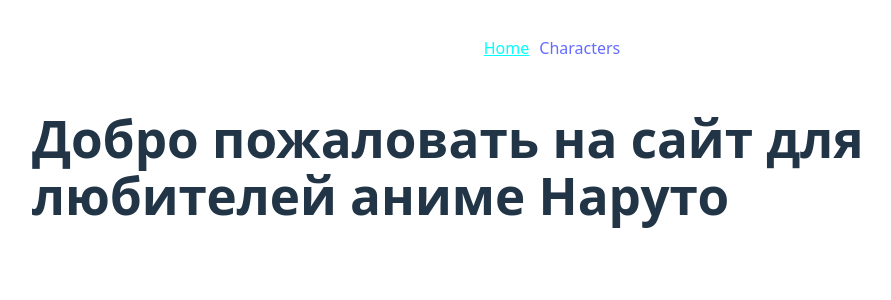
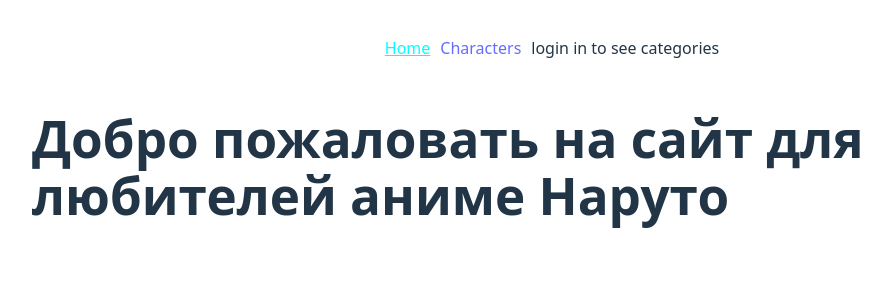
Before and after one commit to quester16/result, a React (Vite) app: page / in a window 1280 px wide. Shown: the top 300 px of the page, without its empty margins (108-999 px from the left). Built offline with nearby package versions, Linux system fonts and the light colour scheme.

Commit message:
add context and protected route

```diff
--- /dev/null
+++ b/src/components/auth-status/AuthStatus.tsx
@@ -0,0 +1,24 @@
+import { useNavigate } from "react-router-dom";
+import { useAuth } from "../../hooks/useAuth";
+
+export const AuthStatus = () => {
+  const { isAuth, signOut } = useAuth();
+  const navigate = useNavigate();
+
+  if (!isAuth) {
+    return <span>login in to see categories</span>;
+  }
+
+  const handleSignOut = () => {
+    signOut(() => {
+      navigate("/");
+    });
+  };
+
+  return (
+    <div>
+      <span>You are logged in!</span>
+      <button onClick={handleSignOut}>Log out</button>
+    </div>
+  );
+};
--- a/src/components/layout/index.tsx
+++ b/src/components/layout/index.tsx
@@ -1,9 +1,12 @@
 import { NavLink, Outlet } from "react-router-dom";
+import { AuthProvider } from "../../providers/AuthProvider";
 import { publicRoute } from "../../router/lib/publicRoutes";
+import { AuthStatus } from "../auth-status/AuthStatus";
 import styles from "./styles.module.scss";
 
 export const Layout = () => {
   return (
+    <AuthProvider>
       <div className={styles.wrapper}>
         <nav>
           <ul>
@@ -27,9 +30,13 @@
                 Characters
               </NavLink>
             </li>
+            <li>
+              <AuthStatus />
+            </li>
           </ul>
         </nav>
         <Outlet />
       </div>
+    </AuthProvider>
   );
 };
--- a/src/components/layout/styles.module.scss
+++ b/src/components/layout/styles.module.scss
@@ -13,6 +13,7 @@
       display: flex;
       gap: 10px;
       justify-content: center;
+      align-items: center;
     }
   }
 }
--- /dev/null
+++ b/src/components/login/Login.tsx
@@ -0,0 +1,28 @@
+import type { FormEvent } from "react";
+import { useLocation, useNavigate } from "react-router-dom";
+import { useAuth } from "../../hooks/useAuth";
+
+export const Login = () => {
+  const { setIsAuth } = useAuth();
+  const navigate = useNavigate();
+  const location = useLocation();
+
+  const fromPath = location.state?.from || "/";
+
+  const handleSubmit = (event: FormEvent<HTMLFormElement>) => {
+    event.preventDefault();
+    setIsAuth(true, () => {
+      navigate(fromPath, {
+        replace: true,
+      });
+    });
+  };
+
+  return (
+    <form onSubmit={handleSubmit}>
+      <input type="email" name="email" />
+      <input type="password" name="password" />
+      <button type="submit">Войти</button>
+    </form>
+  );
+};
--- /dev/null
+++ b/src/components/protected-route/ProtectedRoute.tsx
@@ -0,0 +1,15 @@
+import type { ReactNode } from "react";
+import { Navigate, useLocation } from "react-router-dom";
+import { useAuth } from "../../hooks/useAuth";
+
+export const ProtectedRoute = ({ children }: { children: ReactNode }) => {
+  const { isAuth } = useAuth();
+  const location = useLocation();
+
+  if (!isAuth)
+    return (
+      <Navigate to={"/login"} replace state={{ from: location.pathname }} />
+    );
+
+  return children;
+};
--- /dev/null
+++ b/src/context/authContext.tsx
@@ -0,0 +1,13 @@
+import { createContext } from "react";
+
+type AuthContextType = {
+  isAuth: boolean;
+  setIsAuth: (value: boolean, callback?: () => void) => void;
+  signOut: (callback: () => void) => void;
+};
+
+export const AuthContext = createContext<AuthContextType>({
+  isAuth: false,
+  setIsAuth: () => {},
+  signOut: () => {},
+});
--- /dev/null
+++ b/src/hooks/useAuth.tsx
@@ -0,0 +1,12 @@
+import { useContext } from "react";
+import { AuthContext } from "../context/authContext";
+
+export const useAuth = () => {
+  const context = useContext(AuthContext);
+
+  if (!context) {
+    throw new Error("useAuth must be used within an AuthProvider");
+  }
+
+  return context;
+};
--- /dev/null
+++ b/src/providers/AuthProvider.tsx
@@ -0,0 +1,28 @@
+import { useState, type ReactNode } from "react";
+import { AuthContext } from "../context/authContext";
+
+export const AuthProvider = ({ children }: { children: ReactNode }) => {
+  const [isAuth, setIsAuth] = useState(() =>
+    Boolean(localStorage.getItem("auth"))
+  );
+
+  const handleSetter = (val: boolean, callback?: () => void) => {
+    setIsAuth(val);
+    localStorage.setItem("auth", "bool");
+    if (callback) callback();
+  };
+
+  const handleSignOut = (callback: () => void) => {
+    setIsAuth(false);
+    localStorage.removeItem("auth");
+    callback();
+  };
+
+  return (
+    <AuthContext.Provider
+      value={{ isAuth, setIsAuth: handleSetter, signOut: handleSignOut }}
+    >
+      {children}
+    </AuthContext.Provider>
+  );
+};
--- a/src/router/Router.tsx
+++ b/src/router/Router.tsx
@@ -1,5 +1,6 @@
 import { Route, Routes } from "react-router-dom";
 import { Layout } from "../components/layout";
+import { ProtectedRoute } from "../components/protected-route/ProtectedRoute";
 import { routes } from "./routes";
 
 export const Router = () => {
@@ -7,7 +8,14 @@
     <Routes>
       {routes.map((route) => (
         <Route element={<Layout />}>
-          <Route element={route.component} path={route.path} />
+          {route.isAuth ? (
+            <Route
+              element={<ProtectedRoute>{route.component}</ProtectedRoute>}
+              path={route.path}
+            />
+          ) : (
+            <Route element={route.component} path={route.path} />
+          )}
         </Route>
       ))}
     </Routes>
--- a/src/router/lib/publicRoutes.ts
+++ b/src/router/lib/publicRoutes.ts
@@ -4,3 +4,7 @@
   category: "/category/:name",
   categoryByAlias: (alias: string): string => `/category/${alias}`,
 };
+
+export const authRoutes = {
+  login: "/login",
+};
--- a/src/router/routes.tsx
+++ b/src/router/routes.tsx
@@ -1,7 +1,8 @@
+import { Login } from "../components/login/Login";
 import { Categories } from "../pages/Categories";
 import { Home } from "../pages/Home";
 import { SingleCategory } from "../pages/SingleCategory";
-import { publicRoute } from "./lib/publicRoutes";
+import { authRoutes, publicRoute } from "./lib/publicRoutes";
 
 export const routes = [
   {
@@ -11,9 +12,15 @@
   {
     path: publicRoute.categories,
     component: <Categories />,
+    isAuth: true,
   },
   {
     path: publicRoute.category,
     component: <SingleCategory />,
+    isAuth: true,
+  },
+  {
+    path: authRoutes.login,
+    component: <Login />,
   },
 ];
```
Lines whose indentation alone changed are shown as unchanged.
